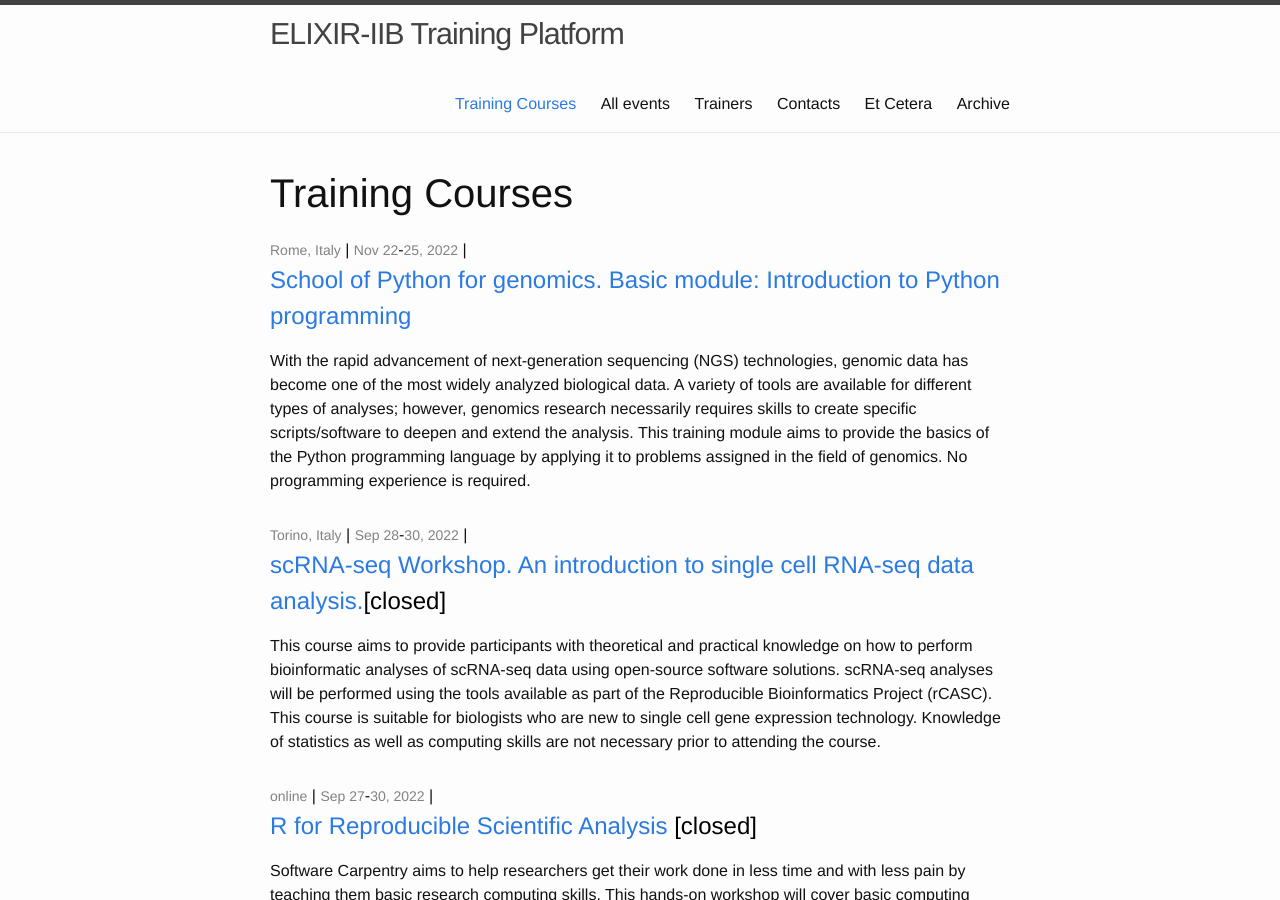
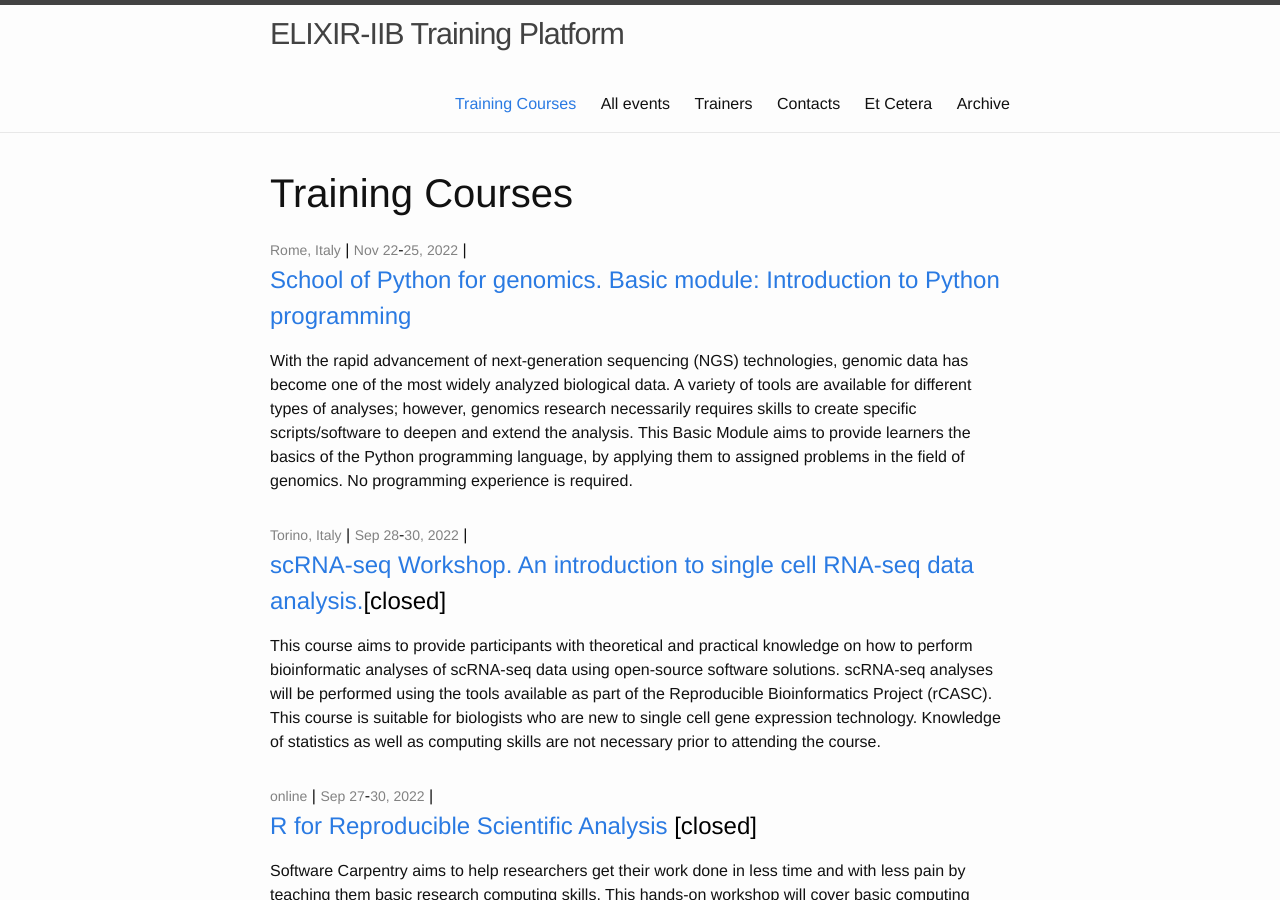
Before and after one commit to ELIXIR-IIB-training/website, a Jekyll site: the page built from courses/index.html, in a window 1280 px wide and 900 px high. Built offline with Jekyll 4.4.1, drawn with Linux system fonts in a browser that asks for light colours.

```diff
--- a/_posts/2022-11-22-School_Python_genomics_Basic_module.md
+++ b/_posts/2022-11-22-School_Python_genomics_Basic_module.md
@@ -4,7 +4,7 @@ title: "School of Python for genomics. Basic module: Introduction to Python prog
 date_start: 2022-11-22
 date_end: 2022-11-25
 venue: Rome, Italy
-description: With the rapid advancement of next-generation sequencing (NGS) technologies, genomic data has become one of the most widely analyzed biological data. A variety of tools are available for different types of analyses; however, genomics research necessarily requires skills to create specific scripts/software to deepen and extend the analysis. This training module aims to provide the basics of the Python programming language by applying it to problems assigned in the field of genomics. No programming experience is required.
+description: With the rapid advancement of next-generation sequencing (NGS) technologies, genomic data has become one of the most widely analyzed biological data. A variety of tools are available for different types of analyses; however, genomics research necessarily requires skills to create specific scripts/software to deepen and extend the analysis. This Basic Module aims to provide learners the basics of the Python programming language, by applying them to assigned problems in the field of genomics. No programming experience is required.
 
 ---
 <table border="0">
```
